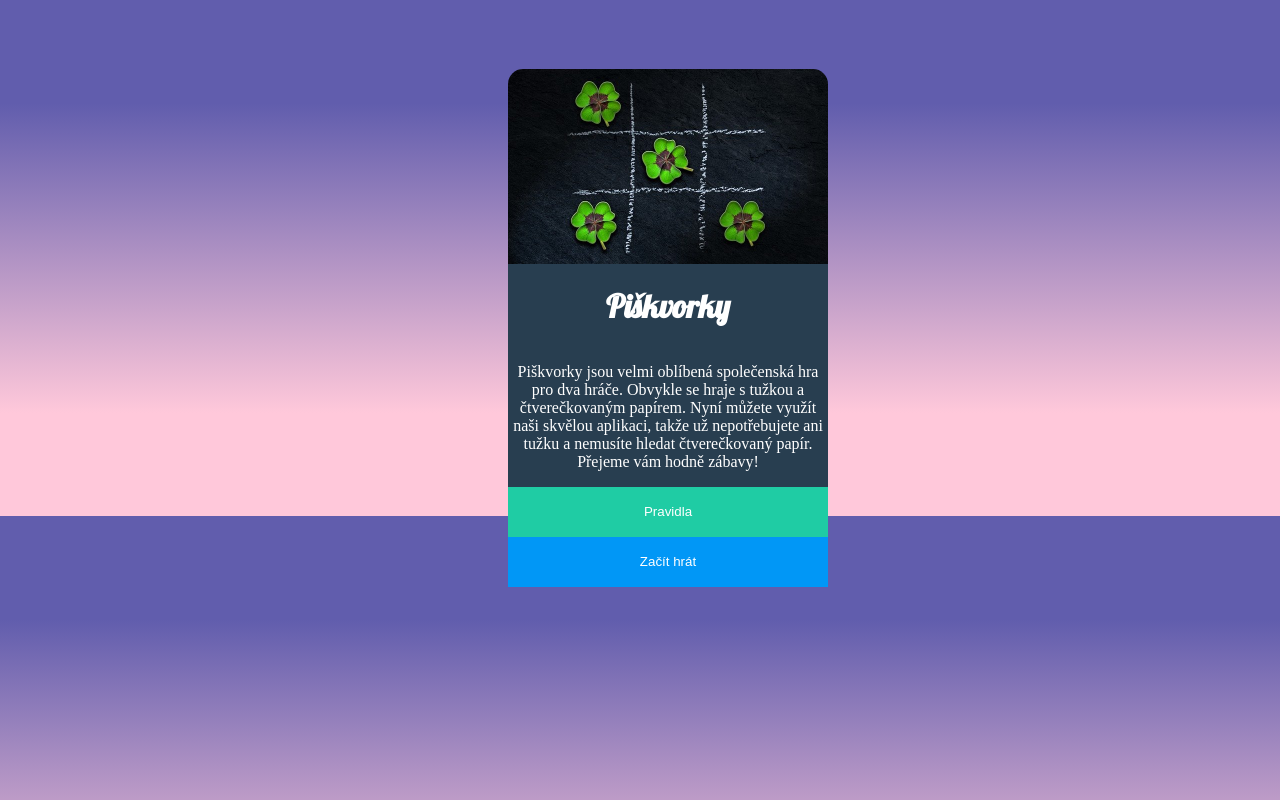
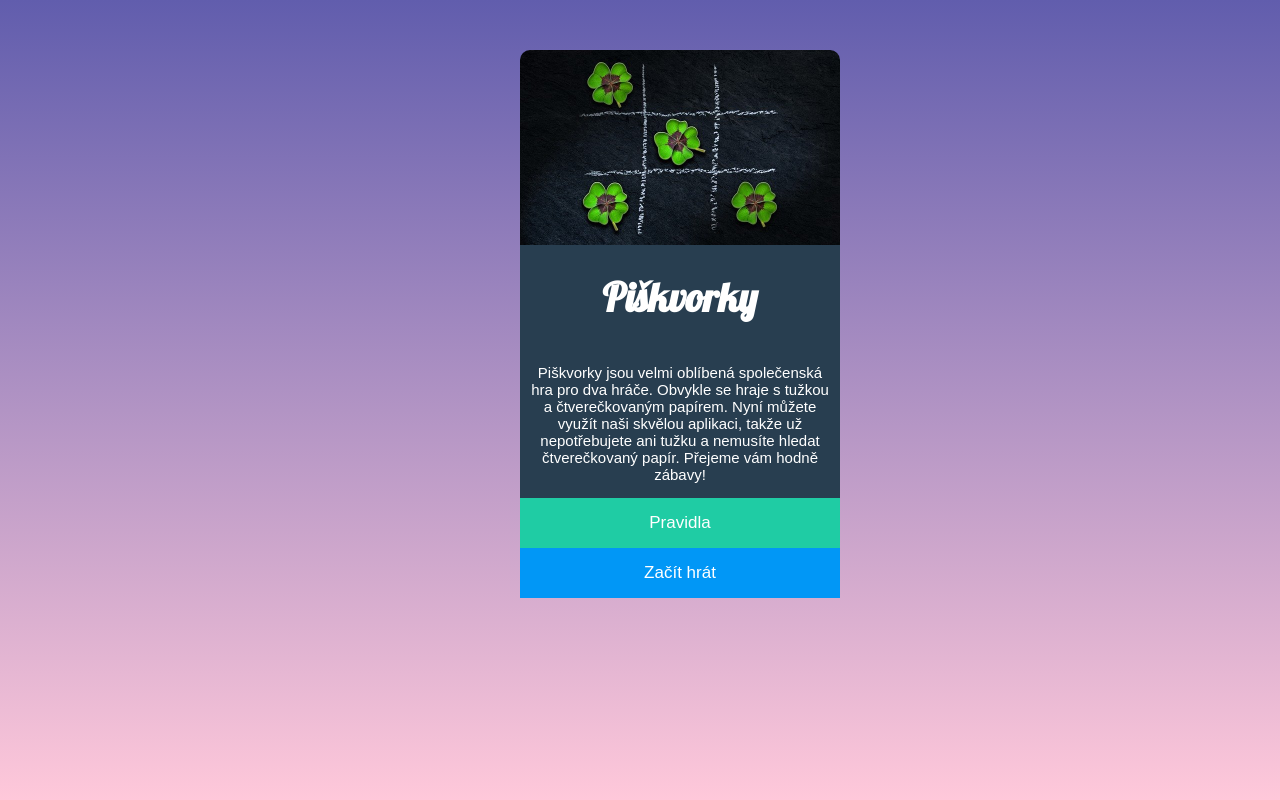
Before and after one commit to IvetaZiz/piskvorky, a plain HTML site: page index.html in a window 1280 px wide. Shown: the top 800 px of the page. Drawn offline with Linux system fonts and the light colour scheme.

Commit message:
Další stylování

```diff
--- a/index.html
+++ b/index.html
@@ -18,17 +18,17 @@
       <img class="foto" src="uvodni.jpeg" alt="Úvodní foto" />
       <div class="Game__info">
         <h1 class="Game__title">Piškvorky</h1>
-        <p class="Game_description">
+        <p class="Game__description">
           Piškvorky jsou velmi oblíbená společenská hra pro dva hráče. Obvykle
           se hraje s tužkou a čtverečkovaným papírem. Nyní můžete využít naši
           skvělou aplikaci, takže už nepotřebujete ani tužku a nemusíte hledat
           čtverečkovaný papír. Přejeme vám hodně zábavy!
         </p>
         <div class="Game__footer">
-          <button class="Game__rules--btn">
+          <button class="Game__rules">
             <a href="index.html"></a> Pravidla
           </button>
-          <button class="Game__play--btn">
+          <button class="Game__play">
             <a href="index.html"></a> Začít hrát
           </button>
         </div>
--- a/styly.css
+++ b/styly.css
@@ -1,18 +1,26 @@
+* {
+  box-sizing: border-box;
+}
+
 .body {
-  background: linear-gradient(to bottom, #615dad 20%, #ffc8da 80%);
+  background: linear-gradient(#615dad, #ffc8da);
+  background-repeat: no-repeat;
+  height: 100%;
+  background-attachment: fixed;
+  width: 320px;
+  height: 500px;
+  position: relative;
+  left: 40%;
+  margin-bottom: 450px;
+  margin-top: 50px;
 }
 .body__center {
   display: flex;
   justify-content: center;
   flex-direction: column;
-  width: 320px;
-  height: 500px;
-  position: relative;
-  top: 70px;
-  left: 500px;
 }
 .foto {
-  border-radius: 15px 15px 0px 0px;
+  border-radius: 10px 10px 0px 0px;
 }
 .Game__info {
   background-color: #283e50;
@@ -28,20 +36,29 @@
   align-items: center;
   justify-content: center;
   font-family: 'Lobster', cursive;
+  font-size: 40px;
 }
-.Game__rules--btn {
+.Game__rules {
   background-color: #1fcca4;
   color: #ffffff;
   font-family: sans-serif;
   height: 50px;
   border: 0px;
+  font-size: 17px;
 }
-.Game__play--btn {
+.Game__rules:hover {
+  background-color: #1cbb96;
+}
+.Game__play {
   background-color: #0197f6;
   color: #ffffff;
   font-family: sans-serif;
   height: 50px;
   border: 0px;
+  font-size: 17px;
+}
+.Game__play:hover {
+  background-color: #0090e9;
 }
 .Game__footer {
   display: flex;
@@ -51,4 +68,7 @@
   display: flex;
   flex-wrap: justify;
   font-family: sans-serif;
+  font-size: 15px;
+  padding-left: 5px;
+  padding-right: 5px;
 }
```
